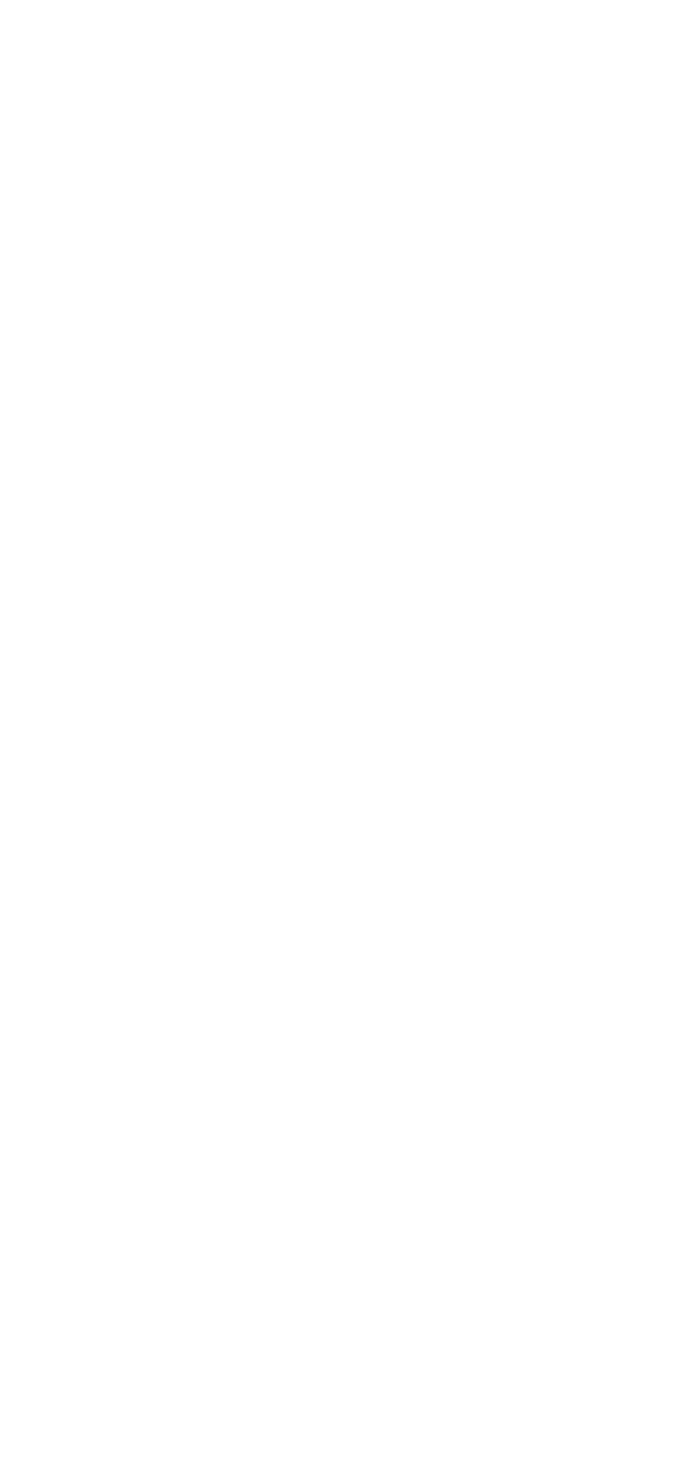
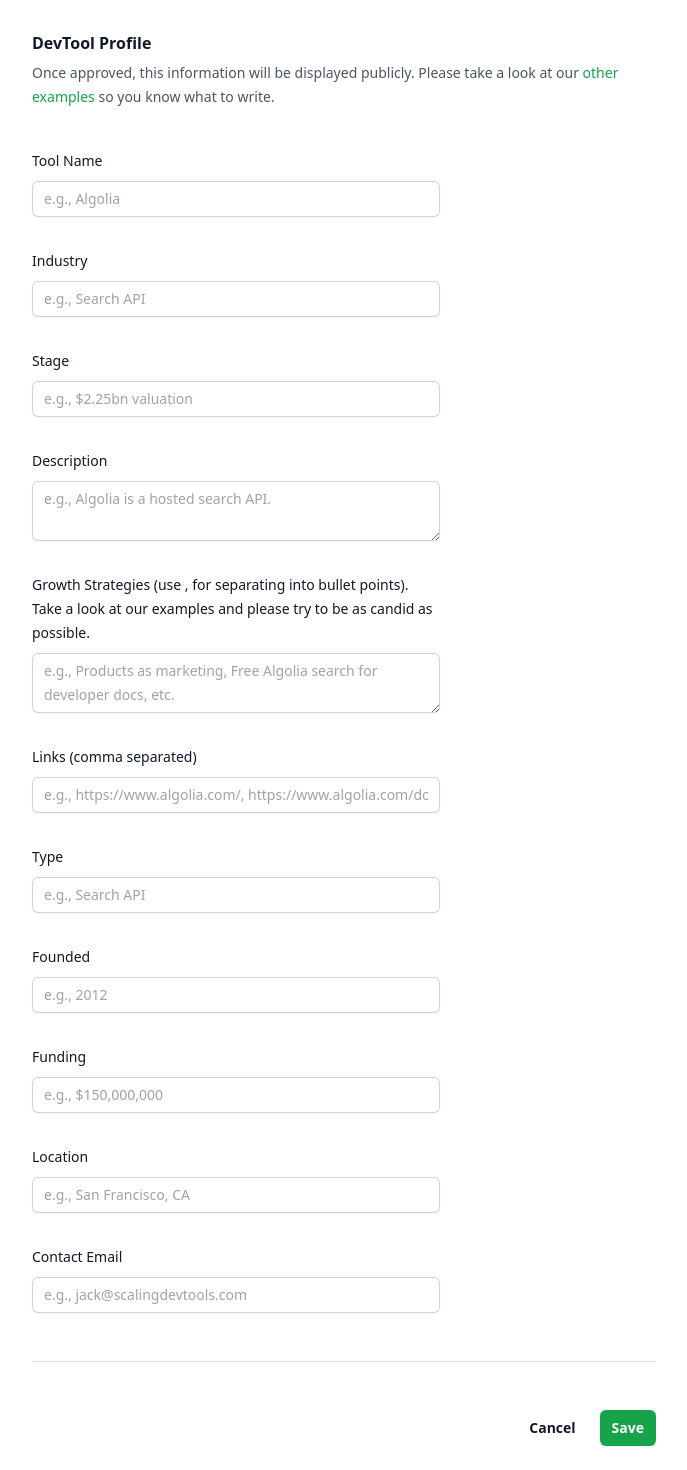
Before and after one commit to jackbridger/scaling-devtools, a Nuxt app: page /add-tool in a window 1280 px wide. Before the commit this address had no page. Shown: the part 75-1545 px from the top of the page, without its empty margins (296-983 px from the left). Before the commit the page ends 800 px from the top, so only its background shows below. Built offline with nearby package versions, Linux system fonts and the light colour scheme.

Commit message:
ability to send tools to scaling devtoosl

```diff
--- a/components/Footer.vue
+++ b/components/Footer.vue
@@ -87,6 +87,7 @@ const navigation = {
     // { name: 'Blog', href: '#' },
     // { name: 'Jobs', href: '#' },
     // { name: 'Press', href: '#' },
+    { name: 'Add tool', href: '/add-tool' },
     { name: 'Contact', href: '/contact' },
   ],
   legal: [
--- a/pages/add-cofounder.vue
+++ b/pages/add-cofounder.vue
@@ -10,56 +10,56 @@
           <div class="sm:col-span-4">
             <label for="name" class="block text-sm font-medium leading-6 text-gray-900">Name</label>
             <div class="mt-2">
-              <input type="text" v-model="name" name="name" id="name" required class="block w-full rounded-md border-0 py-1.5 text-gray-900 shadow-sm ring-1 ring-inset ring-gray-300 placeholder:text-gray-400 focus:ring-2 focus:ring-inset focus:ring-green-600 sm:text-sm sm:leading-6" placeholder="John Doe" />
+              <input type="text" v-model="name" name="name" id="name" required class="block w-full rounded-md border-0 py-1.5 text-gray-900 shadow-sm ring-1 ring-inset ring-gray-300 placeholder:text-gray-400 focus:ring-2 focus:ring-inset focus:ring-green-600 sm:text-sm sm:leading-6 px-2" placeholder="John Doe" />
             </div>
           </div>
 
           <div class="sm:col-span-4">
             <label for="headline" class="block text-sm font-medium leading-6 text-gray-900">Headline</label>
             <div class="mt-2">
-              <input type="text" v-model="headline" name="headline" id="headline" required class="block w-full rounded-md border-0 py-1.5 text-gray-900 shadow-sm ring-1 ring-inset ring-gray-300 placeholder:text-gray-400 focus:ring-2 focus:ring-inset focus:ring-green-600 sm:text-sm sm:leading-6" placeholder="Previously @ Supabase. Want to build the future of AI infrastructure." />
+              <input type="text" v-model="headline" name="headline" id="headline" required class="block w-full rounded-md border-0 py-1.5 text-gray-900 shadow-sm ring-1 ring-inset ring-gray-300 placeholder:text-gray-400 focus:ring-2 focus:ring-inset focus:ring-green-600 sm:text-sm sm:leading-6 px-2" placeholder="Previously @ Supabase. Want to build the future of AI infrastructure." />
             </div>
           </div>
 
           <div class="sm:col-span-4">
             <label for="github" class="block text-sm font-medium leading-6 text-gray-900">GitHub</label>
             <div class="mt-2">
-              <input type="url" v-model="github" name="github" id="github" required class="block w-full rounded-md border-0 py-1.5 text-gray-900 shadow-sm ring-1 ring-inset ring-gray-300 placeholder:text-gray-400 focus:ring-2 focus:ring-inset focus:ring-green-600 sm:text-sm sm:leading-6" placeholder="https://github.com/yourusername" />
+              <input type="url" v-model="github" name="github" id="github" required class="block w-full rounded-md border-0 py-1.5 text-gray-900 shadow-sm ring-1 ring-inset ring-gray-300 placeholder:text-gray-400 focus:ring-2 focus:ring-inset focus:ring-green-600 sm:text-sm sm:leading-6 px-2" placeholder="https://github.com/yourusername" />
             </div>
           </div>
 
           <div class="sm:col-span-4">
             <label for="twitter" class="block text-sm font-medium leading-6 text-gray-900">Twitter (or LinkedIn)</label>
             <div class="mt-2">
-              <input type="url" v-model="twitter" name="twitter" id="twitter" required class="block w-full rounded-md border-0 py-1.5 text-gray-900 shadow-sm ring-1 ring-inset ring-gray-300 placeholder:text-gray-400 focus:ring-2 focus:ring-inset focus:ring-green-600 sm:text-sm sm:leading-6" placeholder="https://twitter.com/yourusername" />
+              <input type="url" v-model="twitter" name="twitter" id="twitter" required class="block w-full rounded-md border-0 py-1.5 text-gray-900 shadow-sm ring-1 ring-inset ring-gray-300 placeholder:text-gray-400 focus:ring-2 focus:ring-inset focus:ring-green-600 sm:text-sm sm:leading-6 px-2" placeholder="https://twitter.com/yourusername" />
             </div>
           </div>
 
           <div class="sm:col-span-4">
             <label for="otherlink" class="block text-sm font-medium leading-6 text-gray-900">Other link (if you want to write more, share e.g. a public notion page)</label>
             <div class="mt-2">
-              <input type="text" v-model="otherlink" name="otherlink" id="otherlink" class="block w-full rounded-md border-0 py-1.5 text-gray-900 shadow-sm ring-1 ring-inset ring-gray-300 placeholder:text-gray-400 focus:ring-2 focus:ring-inset focus:ring-green-600 sm:text-sm sm:leading-6" placeholder="https://example.com" />
+              <input type="text" v-model="otherlink" name="otherlink" id="otherlink" class="block w-full rounded-md border-0 py-1.5 text-gray-900 shadow-sm ring-1 ring-inset ring-gray-300 placeholder:text-gray-400 focus:ring-2 focus:ring-inset focus:ring-green-600 sm:text-sm sm:leading-6 px-2" placeholder="https://example.com" />
             </div>
           </div>
 
           <div class="sm:col-span-4">
             <label for="location" class="block text-sm font-medium leading-6 text-gray-900">Location</label>
             <div class="mt-2">
-              <input type="text" v-model="location" name="location" id="location" required class="block w-full rounded-md border-0 py-1.5 text-gray-900 shadow-sm ring-1 ring-inset ring-gray-300 placeholder:text-gray-400 focus:ring-2 focus:ring-inset focus:ring-green-600 sm:text-sm sm:leading-6" placeholder="New York, NY" />
+              <input type="text" v-model="location" name="location" id="location" required class="block w-full rounded-md border-0 py-1.5 text-gray-900 shadow-sm ring-1 ring-inset ring-gray-300 placeholder:text-gray-400 focus:ring-2 focus:ring-inset focus:ring-green-600 sm:text-sm sm:leading-6 px-2" placeholder="New York, NY" />
             </div>
           </div>
 
           <div class="sm:col-span-4">
             <label for="contact" class="block text-sm font-medium leading-6 text-gray-900">How to Contact (publicly shown)</label>
             <div class="mt-2">
-              <input type="text" v-model="contact" name="contact" id="contact" required class="block w-full rounded-md border-0 py-1.5 text-gray-900 shadow-sm ring-1 ring-inset ring-gray-300 placeholder:text-gray-400 focus:ring-2 focus:ring-inset focus:ring-green-600 sm:text-sm sm:leading-6" placeholder="your.email@example.com" />
+              <input type="text" v-model="contact" name="contact" id="contact" required class="block w-full rounded-md border-0 py-1.5 text-gray-900 shadow-sm ring-1 ring-inset ring-gray-300 placeholder:text-gray-400 focus:ring-2 focus:ring-inset focus:ring-green-600 sm:text-sm sm:leading-6 px-2" placeholder="your.email@example.com" />
             </div>
           </div>
 
           <div class="sm:col-span-4">
             <label for="email_private" class="block text-sm font-medium leading-6 text-gray-900">Email (just for us. Can be same as publicly shown)</label>
             <div class="mt-2">
-              <input type="text" v-model="email_private" name="email_private" id="email_private" required class="block w-full rounded-md border-0 py-1.5 text-gray-900 shadow-sm ring-1 ring-inset ring-gray-300 placeholder:text-gray-400 focus:ring-2 focus:ring-inset focus:ring-green-600 sm:text-sm sm:leading-6" placeholder="your.email@example.com" />
+              <input type="text" v-model="email_private" name="email_private" id="email_private" required class="block w-full rounded-md border-0 py-1.5 text-gray-900 shadow-sm ring-1 ring-inset ring-gray-300 placeholder:text-gray-400 focus:ring-2 focus:ring-inset focus:ring-green-600 sm:text-sm sm:leading-6 px-2" placeholder="your.email@example.com" />
             </div>
           </div>
         </div>
--- /dev/null
+++ b/pages/add-tool.vue
@@ -0,0 +1,154 @@
+<template>
+    <NavBar />
+    <form @submit.prevent="submitForm" class="max-w-2xl mx-auto p-6">
+      <div class="space-y-12">
+        <div class="border-b border-gray-900/10 pb-12">
+          <h2 class="text-base font-semibold leading-7 text-gray-900">DevTool Profile</h2>
+          <p class="mt-1 text-sm leading-6 text-gray-600">Once approved, this information will be displayed publicly. Please take a look at our <a href="/tools" class="text-green-600 hover:text-green-500">other examples</a> so you know what to write.</p>
+          <div class="mt-10 grid grid-cols-1 gap-x-6 gap-y-8 sm:grid-cols-6">
+            <div class="sm:col-span-4">
+              <label for="name" class="block text-sm font-medium leading-6 text-gray-900">Tool Name</label>
+              <div class="mt-2">
+                <input type="text" v-model="name" name="name" id="name" required class="block w-full rounded-md  border-0 py-1.5 text-gray-900 shadow-sm ring-1 ring-inset ring-gray-300 placeholder:text-gray-400 focus:ring-2 focus:ring-inset focus:ring-green-600 sm:text-sm sm:leading-6 px-3" placeholder="e.g., Algolia" />
+              </div>
+            </div>
+
+            <div class="sm:col-span-4">
+              <label for="industry" class="block text-sm font-medium leading-6 text-gray-900">Industry</label>
+              <div class="mt-2">
+                <input type="text" v-model="industry" name="industry" id="industry" required class="block w-full rounded-md  border-0 py-1.5 text-gray-900 shadow-sm ring-1 ring-inset ring-gray-300 placeholder:text-gray-400 focus:ring-2 focus:ring-inset focus:ring-green-600 sm:text-sm sm:leading-6 px-3" placeholder="e.g., Search API" />
+              </div>
+            </div>
+
+            <div class="sm:col-span-4">
+              <label for="stage" class="block text-sm font-medium leading-6 text-gray-900">Stage</label>
+              <div class="mt-2">
+                <input type="text" v-model="stage" name="stage" id="stage" required class="block w-full rounded-md  border-0 py-1.5 text-gray-900 shadow-sm ring-1 ring-inset ring-gray-300 placeholder:text-gray-400 focus:ring-2 focus:ring-inset focus:ring-green-600 sm:text-sm sm:leading-6 px-3" placeholder="e.g., $2.25bn valuation" />
+              </div>
+            </div>
+
+            <div class="sm:col-span-4">
+              <label for="description" class="block text-sm font-medium leading-6 text-gray-900">Description</label>
+              <div class="mt-2">
+                <textarea v-model="description" name="description" id="description" required class="block w-full rounded-md  border-0 py-1.5 text-gray-900 shadow-sm ring-1 ring-inset ring-gray-300 placeholder:text-gray-400 focus:ring-2 focus:ring-inset focus:ring-green-600 sm:text-sm sm:leading-6 px-3" placeholder="e.g., Algolia is a hosted search API." ></textarea>
+              </div>
+            </div>
+
+            <div class="sm:col-span-4">
+              <label for="strategies" class="block text-sm font-medium leading-6 text-gray-900">Growth Strategies (use , for separating into bullet points). Take a look at our examples and please try to be as candid as possible.</label>
+              <div class="mt-2">
+                <textarea v-model="strategies" name="strategies" id="strategies" required class="block w-full rounded-md  border-0 py-1.5 text-gray-900 shadow-sm ring-1 ring-inset ring-gray-300 placeholder:text-gray-400 focus:ring-2 focus:ring-inset focus:ring-green-600 sm:text-sm sm:leading-6 px-3" placeholder="e.g., Products as marketing, Free Algolia search for developer docs, etc."></textarea>
+              </div>
+            </div>
+
+            <div class="sm:col-span-4">
+                <label for="links" class="block text-sm font-medium leading-6 text-gray-900">Links (comma separated)</label>
+                <div class="mt-2">
+                  <input type="text" v-model="links" name="links" id="links" class="block w-full rounded-md  border-0 py-1.5 text-gray-900 shadow-sm ring-1 ring-inset ring-gray-300 placeholder:text-gray-400 focus:ring-2 focus:ring-inset focus:ring-green-600 sm:text-sm sm:leading-6 px-3" placeholder="e.g., https://www.algolia.com/, https://www.algolia.com/doc/" />
+                </div>
+              </div>
+
+            <div class="sm:col-span-4">
+              <label for="type" class="block text-sm font-medium leading-6 text-gray-900">Type</label>
+              <div class="mt-2">
+                <input type="text" v-model="type" name="type" id="type" required class="block w-full rounded-md  border-0 py-1.5 text-gray-900 shadow-sm ring-1 ring-inset ring-gray-300 placeholder:text-gray-400 focus:ring-2 focus:ring-inset focus:ring-green-600 sm:text-sm sm:leading-6 px-3" placeholder="e.g., Search API" />
+              </div>
+            </div>
+
+            <div class="sm:col-span-4">
+              <label for="founded" class="block text-sm font-medium leading-6 text-gray-900">Founded</label>
+              <div class="mt-2">
+                <input type="text" v-model="founded" name="founded" id="founded" required class="block w-full rounded-md  border-0 py-1.5 text-gray-900 shadow-sm ring-1 ring-inset ring-gray-300 placeholder:text-gray-400 focus:ring-2 focus:ring-inset focus:ring-green-600 sm:text-sm sm:leading-6 px-3" placeholder="e.g., 2012" />
+              </div>
+            </div>
+
+            <div class="sm:col-span-4">
+              <label for="funding" class="block text-sm font-medium leading-6 text-gray-900">Funding</label>
+              <div class="mt-2">
+                <input type="text" v-model="funding" name="funding" id="funding" required class="block w-full rounded-md  border-0 py-1.5 text-gray-900 shadow-sm ring-1 ring-inset ring-gray-300 placeholder:text-gray-400 focus:ring-2 focus:ring-inset focus:ring-green-600 sm:text-sm sm:leading-6 px-3" placeholder="e.g., $150,000,000" />
+              </div>
+            </div>
+
+            <div class="sm:col-span-4">
+              <label for="location" class="block text-sm font-medium leading-6 text-gray-900">Location</label>
+              <div class="mt-2">
+                <input type="text" v-model="location" name="location" id="location" required class="block w-full rounded-md  border-0 py-1.5 text-gray-900 shadow-sm ring-1 ring-inset ring-gray-300 placeholder:text-gray-400 focus:ring-2 focus:ring-inset focus:ring-green-600 sm:text-sm sm:leading-6 px-3" placeholder="e.g., San Francisco, CA" />
+              </div>
+            </div>
+
+            <div class="sm:col-span-4">
+              <label for="contact_email" class="block text-sm font-medium leading-6 text-gray-900">Contact Email</label>
+              <div class="mt-2">
+                <input type="text" v-model="contact_email" name="contact_email" id="contact_email" required class="block w-full rounded-md  border-0 py-1.5 text-gray-900 shadow-sm ring-1 ring-inset ring-gray-300 placeholder:text-gray-400 focus:ring-2 focus:ring-inset focus:ring-green-600 sm:text-sm sm:leading-6 px-3" placeholder="e.g., jack@scalingdevtools.com" />
+              </div>
+            </div>
+          </div>
+        </div>
+
+        <div class="mt-6 flex items-center justify-end gap-x-6">
+          <button type="button" class="text-sm font-semibold leading-6 text-gray-900" @click="cancel">Cancel</button>
+          <button type="submit" class="rounded-md bg-green-600 px-3 py-2 text-sm font-semibold text-white shadow-sm hover:bg-green-500 focus-visible:outline focus-visible:outline-2 focus-visible:outline-offset-2 focus-visible:outline-green-600">Save</button>
+        </div>
+      </div>
+    </form>
+</template>
+
+<script setup>
+import NavBar from '~/components/NavBar.vue';
+import { ref } from 'vue';
+
+const name = ref('');
+const industry = ref('');
+const stage = ref('');
+const description = ref('');
+const strategies = ref('');
+const links = ref('');
+const type = ref('');          // Added for type
+const founded = ref('');       // Added for founded
+const funding = ref('');       // Added for funding
+const location = ref('');      // Added for location
+const contact_email = ref(''); // Added for contact_email
+
+async function submitForm() {
+  const formData = {
+    name: name.value,
+    industry: industry.value,
+    stage: stage.value,
+    description: description.value,
+    strategies: strategies.value.split(',').map(s => s.trim()),
+    links: links.value.split(',').map(l => l.trim()),
+    type: type.value,
+    founded: founded.value,
+    funding: funding.value,
+    location: location.value,
+    contact_email: contact_email.value,
+  };
+  try {
+    const response = await fetch('/api/add-tool', {
+      method: 'POST',
+      headers: {
+        'Content-Type': 'application/json',
+      },
+      body: JSON.stringify(formData),
+    });
+    const result = await response.json();
+    if (result) {
+      alert('Tool submitted successfully.');
+      window.location.href = '/tools';
+    } else {
+      console.error('Error submitting form:', result);
+    }
+  } catch (error) {
+    console.error('Error:', error);
+  }
+}
+
+function cancel() {
+  window.location.href = '/tools';
+}
+
+useSeoMeta({
+  titleTemplate: '%s · Scaling Devtools',
+  title: 'Add a Tool',
+});
+</script>
```
Also changed, not shown: 1 other file (tests, documents, lock files or other folders).
